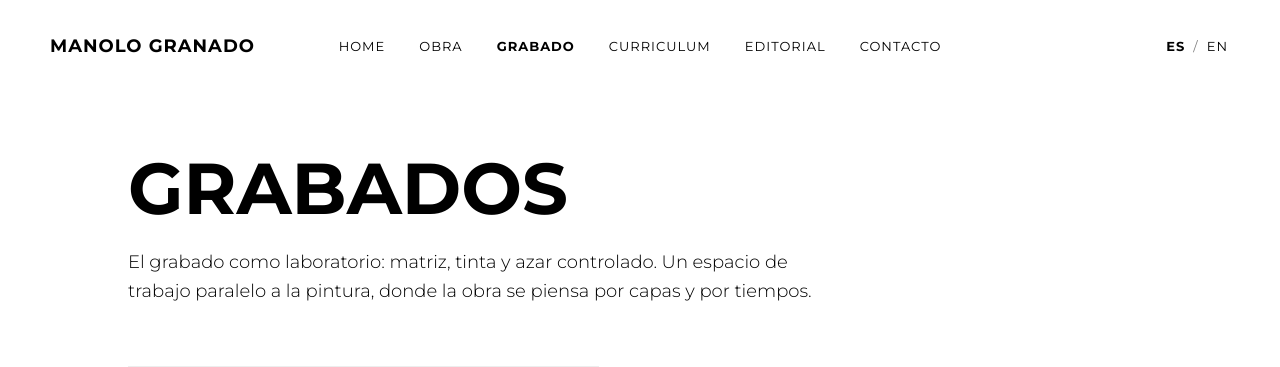
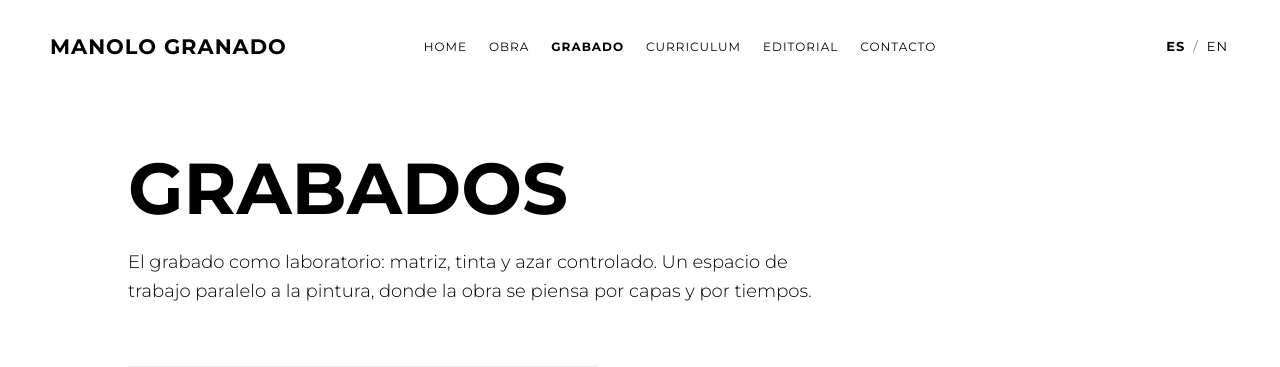
Before and after one commit to Pijo69/grafico, a PHP site: page /grabado.html in a window 1280 px wide. Shown: the top 367 px of the page. Run offline with PHP 8.4, Linux system fonts and the light colour scheme.

Commit message:
Tweak header sizing and nav spacing
Enlarge the brand name, shrink and tighten the nav item spacing, and
shift the nav slightly right of center per feedback.

Co-Authored-By: Claude Sonnet 5 <noreply@anthropic.com>
Claude-Session: https://claude.ai/code/session_01XYyowz46mNQNHAwCGEKQtW

```diff
--- a/css/style.css
+++ b/css/style.css
@@ -61,21 +61,21 @@ a { color: inherit; text-decoration: none; }
 .site-header .brand {
   font-weight: 700;
   text-transform: uppercase;
-  font-size: 18px;
+  font-size: 21px;
   letter-spacing: 1px;
   white-space: nowrap;
 }
 
 .site-header nav.main-nav {
   position: absolute;
-  left: 50%;
+  left: calc(50% + 40px);
   transform: translateX(-50%);
   display: flex;
-  gap: 34px;
+  gap: 22px;
 }
 
 .site-header nav.main-nav a {
-  font-size: 13px;
+  font-size: 12px;
   text-transform: uppercase;
   letter-spacing: 1px;
   font-weight: 400;
```
